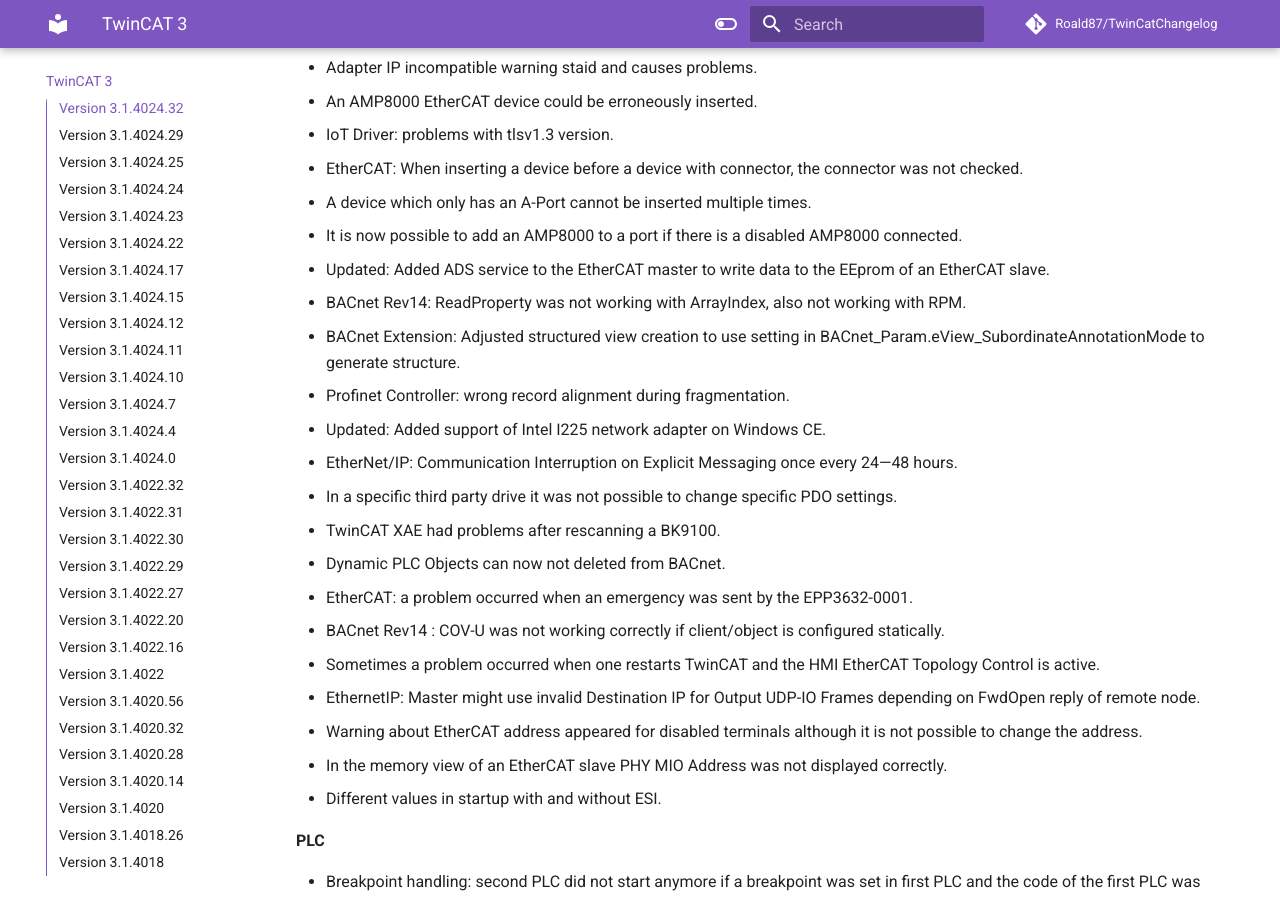
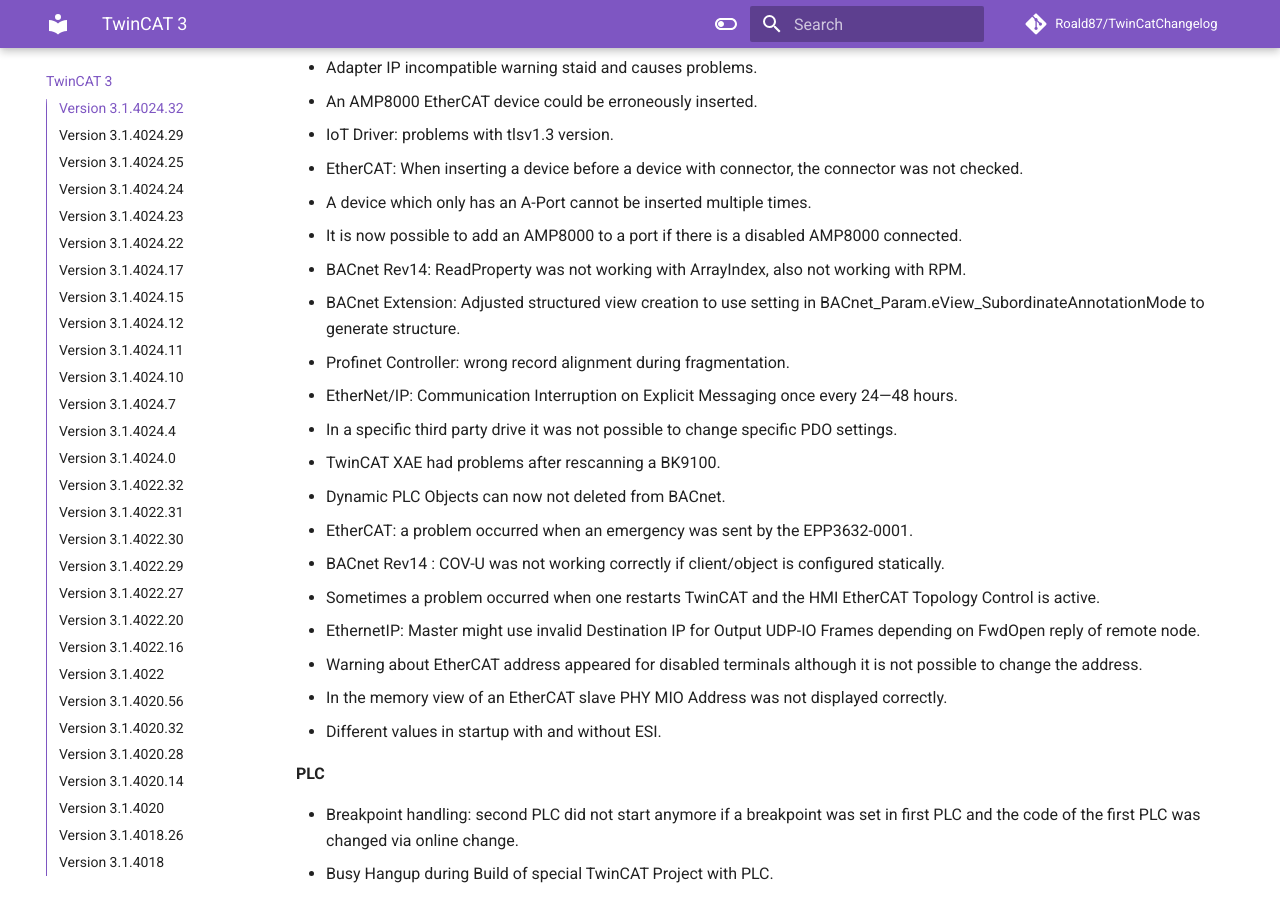
Before and after one commit to Roald87/TwinCatChangelog, an MkDocs documentation site: the page built from docs/tc3.md, in a window 1280 px wide and 900 px high, scrolled down 1400 px. Built offline with MkDocs 1.6.1 and Material for MkDocs 9.7.7, drawn with Linux system fonts in a browser that asks for light colours; comment, search, counter and statistics services are not loaded; some of the changed text lies outside the part shown.

Commit message:
changes are features not bug fixes (#53)
* changes are features not bug fixes

* add EEprom

```diff
--- a/docs/tc3.md
+++ b/docs/tc3.md
@@ -39,11 +39,9 @@
 -   EtherCAT: When inserting a device before a device with connector, the connector was not checked.
 -   A device which only has an A-Port cannot be inserted multiple times.
 -   It is now possible to add an AMP8000 to a port if there is a disabled AMP8000 connected.
--   Updated: Added ADS service to the EtherCAT master to write data to the EEprom of an EtherCAT slave.
 -   BACnet Rev14: ReadProperty was not working with ArrayIndex, also not working with RPM.
 -   BACnet Extension: Adjusted structured view creation to use setting in BACnet_Param.eView_SubordinateAnnotationMode to generate structure.
 -   Profinet Controller: wrong record alignment during fragmentation.
--   Updated: Added support of Intel I225 network adapter on Windows CE.
 -   EtherNet/IP: Communication Interruption on Explicit Messaging once every 24—48 hours.
 -   In a specific third party drive it was not possible to change specific PDO settings.
 -   TwinCAT XAE had problems after rescanning a BK9100.
```
Also changed, not shown: other parts of docs/tc3.md (+7 -0 lines), 1 other file.
